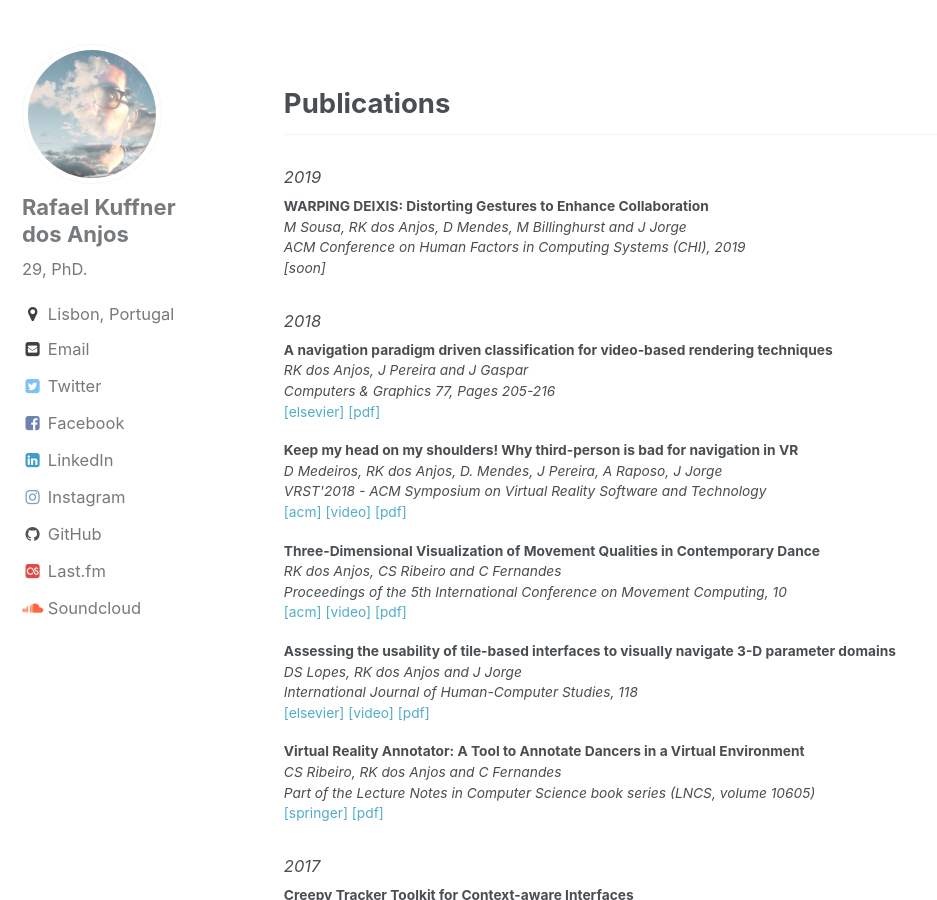
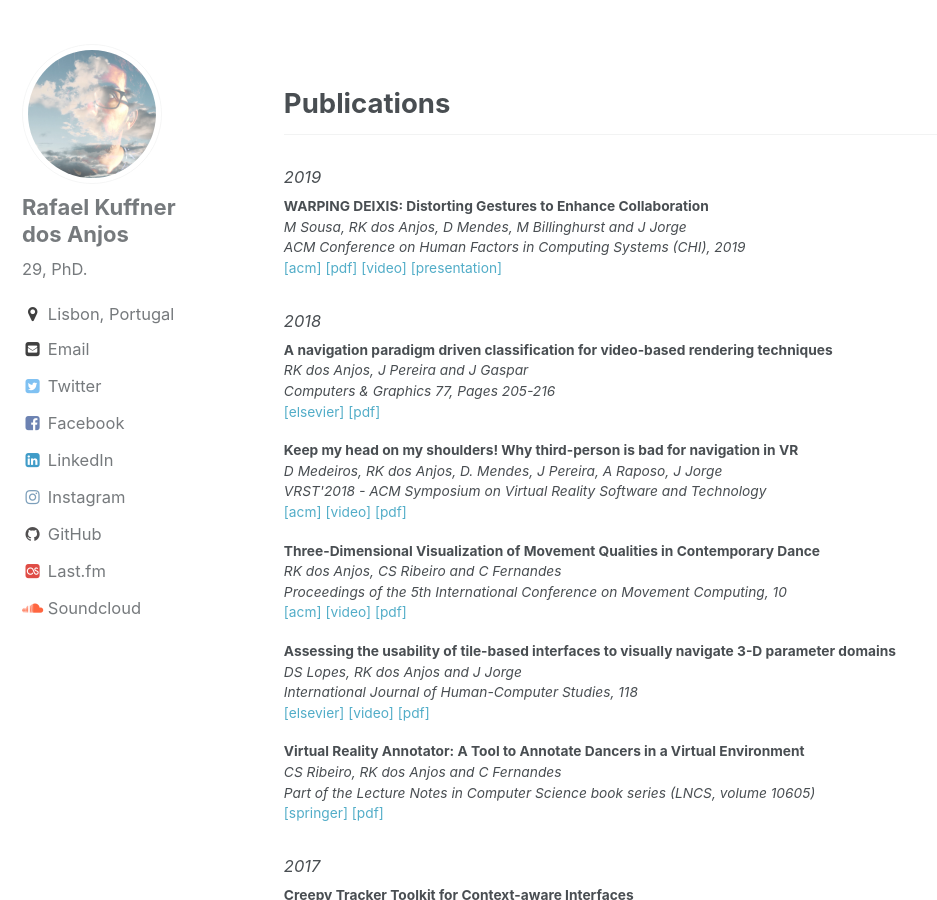
Before and after one commit to rafaelkuffner/rafaelkuffner.github.io, a Jekyll site: the page built from index.html, in a window 1280 px wide and 900 px high, scrolled down 1949 px. Shown: the whole window, without its empty margins (0-937 px from the left). Built offline with Jekyll 4.4.1, drawn with Linux system fonts in a browser that asks for light colours; the list of posts is cut into pages by our own code.

Commit message:
Updated website to VUW
yeah new stuff

```diff
--- a/index.html
+++ b/index.html
@@ -83,8 +83,12 @@ Computer Graphics - Universidade de Lisboa - Técnico Lisboa (Alameda)</a>
 <p><b>WARPING DEIXIS: Distorting Gestures to Enhance Collaboration</b></br>
 <i>M Sousa, RK dos Anjos, D Mendes, M Billinghurst and J Jorge</i></br>
 <i>ACM Conference on Human Factors in Computing Systems (CHI), 2019</i></br>
-<i>[soon]</i>
+<a target="_blank" href="https://doi.org/10.1145/3290605.3300838">[acm]</a>
+<a target="_blank" href="https://dl.acm.org/authorize?N672084">[pdf]</a>
+<a target="_blank" href="https://youtu.be/TGLCiQ2SZAY">[video]</a>
+<a target="_blank" href="https://www.dropbox.com/s/up7hlsjdxo9x8z3/recording-sigchi5_20190508_075709.mp4?dl=0">[presentation]</a>
 </p>
+
 
 <h5>2018</h5>
 
```
Also changed, not shown: 4 other files.
